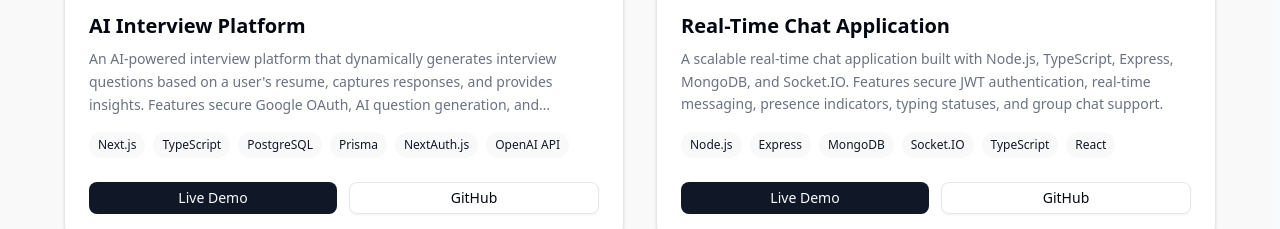
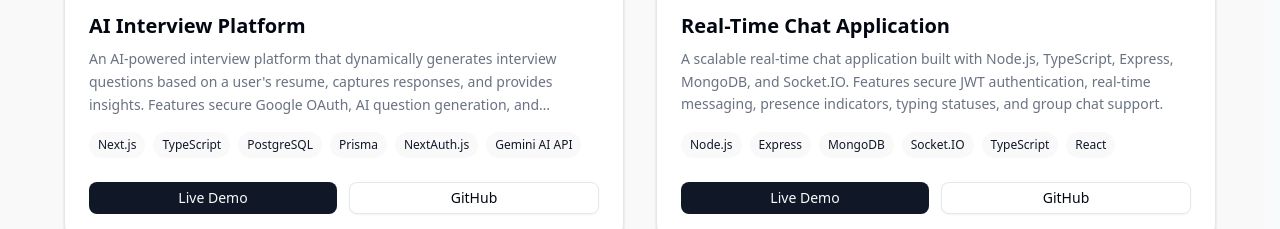
Before and after one commit to asrath11/my-portfolio, a Next.js app: page / in a window 1280 px wide. Shown: the part 2800-3029 px from the top of the page. Built offline with nearby package versions, Linux system fonts and the light colour scheme.

Commit message:
chore(frontend): replace OpenAi api to gemini AI api

```diff
--- a/components/sections/Projects.tsx
+++ b/components/sections/Projects.tsx
@@ -15,7 +15,7 @@ const projects = [
       'PostgreSQL',
       'Prisma',
       'NextAuth.js',
-      'OpenAI API',
+      'Gemini AI API',
     ],
     link: 'https://ai-interviewer-nine-lovat.vercel.app',
     github: 'https://github.com/asrath11/ai-interviewer',
```
